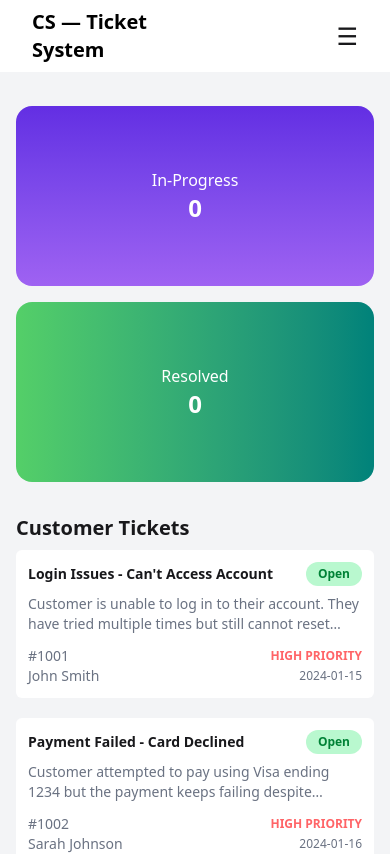
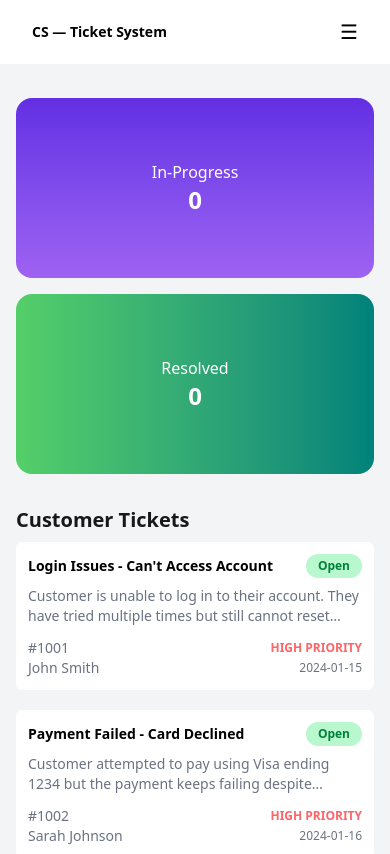
Before and after one commit to Farzana-Akter-Alo/my-7th-assignment, a React (Vite) app: page / in a window 390 px wide. Shown: the top 854 px of the page. Built offline with nearby package versions, Linux system fonts and the light colour scheme.

Commit message:
added some style

```diff
--- a/src/component/Navbar/Navbar.jsx
+++ b/src/component/Navbar/Navbar.jsx
@@ -6,7 +6,9 @@ const Navbar = () => {
     <div className="border-b-2 bg-white border-b-gray-100">
       <div className="navbar  mx-auto max-w-7xl px-8 sm:px-8 lg:px-2">
         <div className="navbar-start">
-          <h1 className="text-xl text-black lg:text-2xl font-bold">CS — Ticket System</h1>
+          <h1 className="text-sm text-black sm:text-black  lg:text-2xl font-bold">
+            CS — Ticket System
+          </h1>
         </div>
         <div className="navbar-end gap-4 hidden lg:flex">
           {/* for nav list */}
@@ -38,8 +40,11 @@ const Navbar = () => {
         </div>
 
         {/* mobile hamburger */}
-        <div className="navbar-end lg:hidden">
-          <button onClick={() => setIsOpen(!isOpen)} className="text-2xl">
+        <div className="text-black navbar-end lg:hidden">
+          <button
+            onClick={() => setIsOpen(!isOpen)}
+            className="text-xl sm:text-2xl"
+          >
             ☰
           </button>
         </div>
--- a/src/component/Tickets/TicketsCard.jsx
+++ b/src/component/Tickets/TicketsCard.jsx
@@ -12,7 +12,7 @@ const TicketsCard = ({ ticket, onTicketCardClick }) => {
         {/* card title and status */}
 
         <div className="flex items-center justify-between">
-          <h2 className="font-bold text-sm sm:text-base truncate">{title}</h2>
+          <h2 className="font-bold text-sm sm:text-base truncate text-black ">{title}</h2>
           <button
             className={`px-3 py-1 borde-0  rounded-3xl text-xs font-bold ${
               status === "Open"
--- a/src/component/Tickets/TicketsCardDetails.jsx
+++ b/src/component/Tickets/TicketsCardDetails.jsx
@@ -5,7 +5,7 @@ const TicketsCardDetails = ({ taskStatus, resolvedTickets, onComplete }) => {
     <div>
       <div>
         {/* task status */}
-        <h2 className="px-4 text-lg font-bold mb-2 ">Task Status</h2>
+        <h2 className="px-4 text-black text-lg font-bold mb-2 ">Task Status</h2>
         <div className="px-4">
           {taskStatus.length === 0 ? (
             <p className=" text-sm text-gray-500">
@@ -32,7 +32,7 @@ const TicketsCardDetails = ({ taskStatus, resolvedTickets, onComplete }) => {
 
       {/* resolved task */}
       <div className="px-4">
-        <h2 className=" text-lg font-bold mt-6 mb-2">Resolved Task</h2>
+        <h2 className="text-black text-lg font-bold mt-6 mb-2">Resolved Task</h2>
         <div>
           {resolvedTickets.length === 0 ? (
             <p className=" text-sm text-gray-500"> No resolved tasks yet</p>
```
